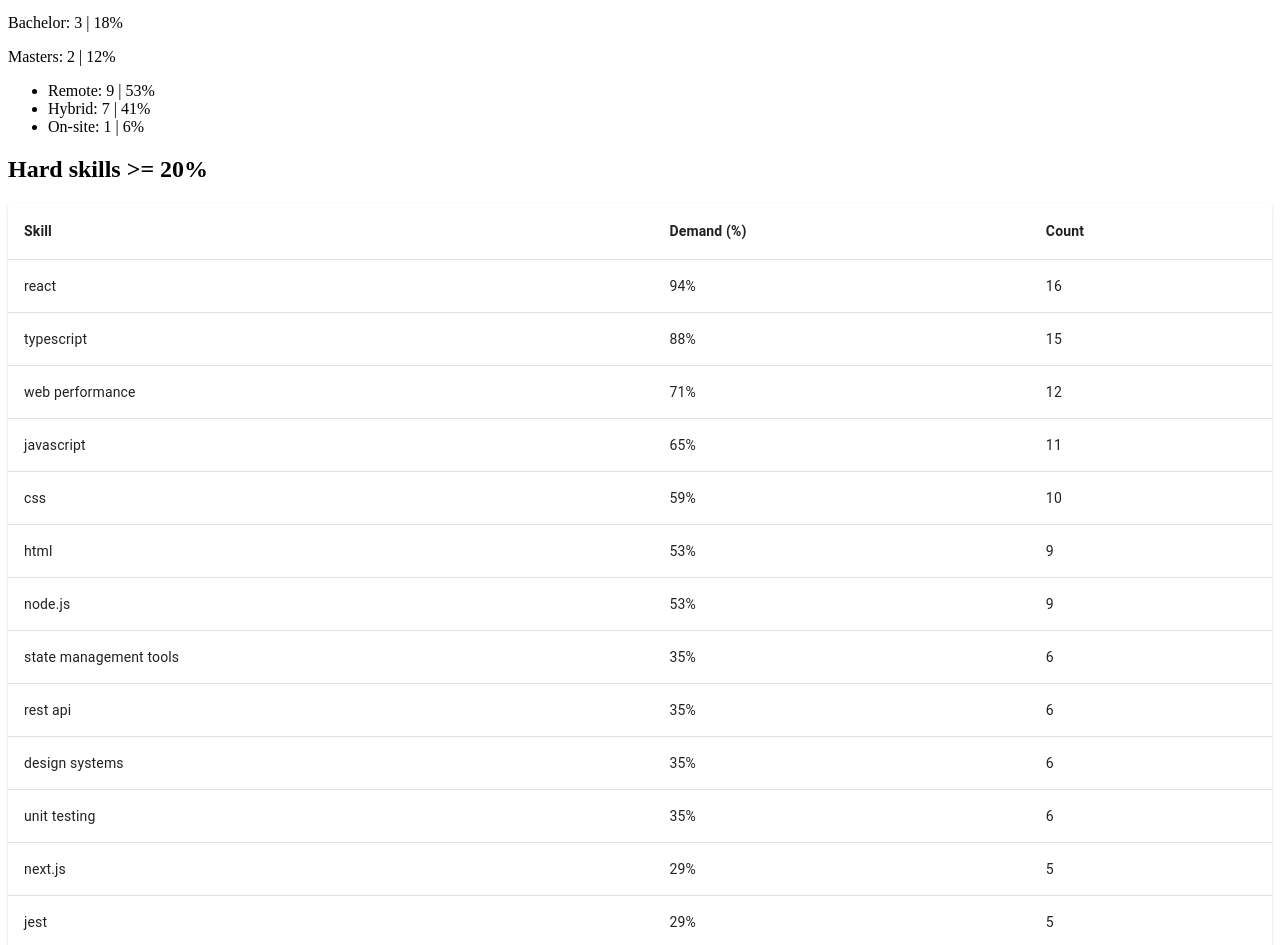
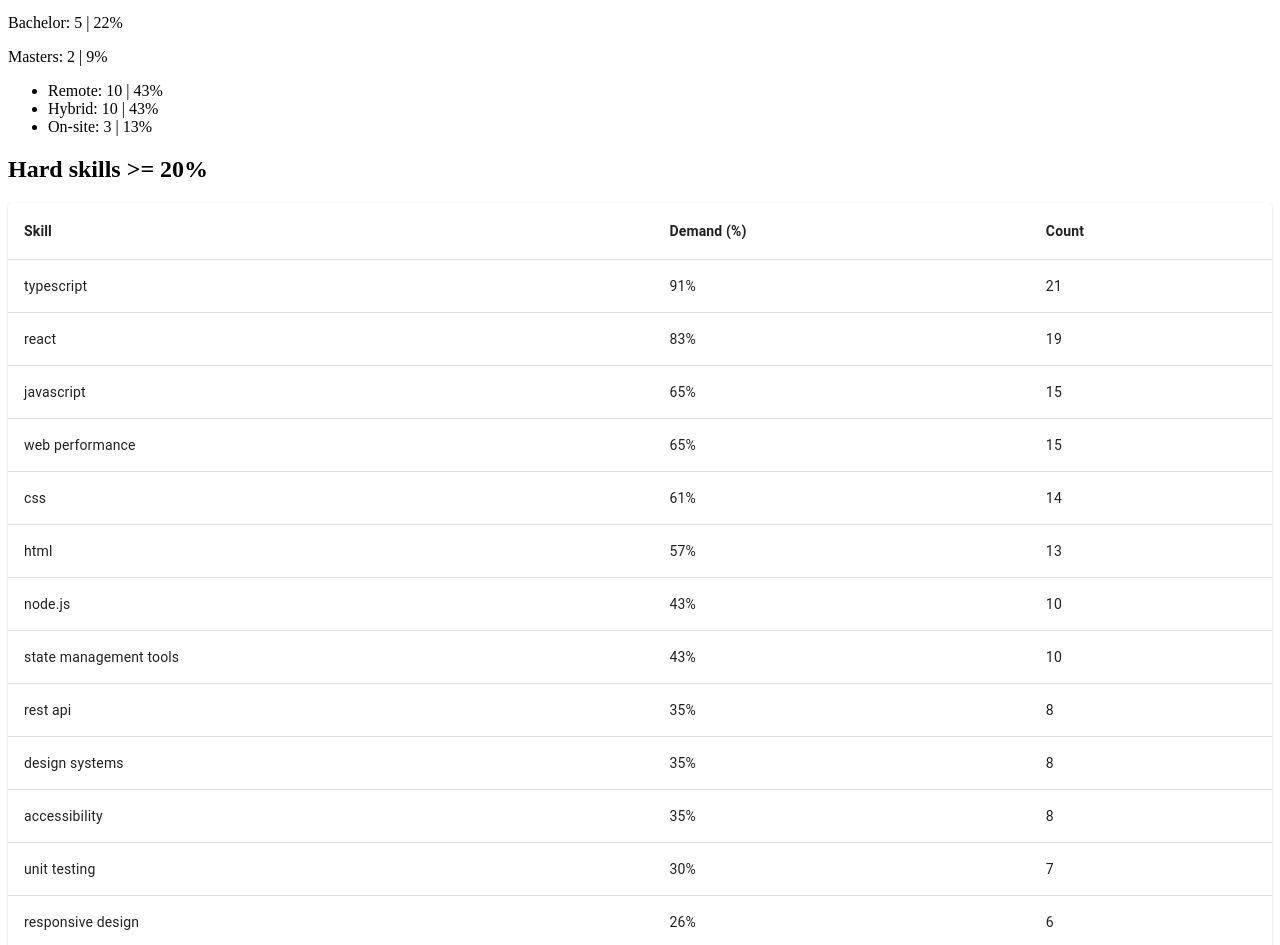
Before and after one commit to dmitrisanzharov/job-skills-app, a React (Create React App) app: page / in a window 1280 px wide. Shown: the part 247-1192 px from the top of the page. Built offline with nearby package versions, Linux system fonts and the light colour scheme.

Commit message:
very fast omg

```diff
--- /dev/null
+++ b/src/consts/globalVars.ts
@@ -0,0 +1 @@
+export const skillMinPercentageToFilter: number = 0.15;
--- a/src/consts/seniorFrontEndSkills.ts
+++ b/src/consts/seniorFrontEndSkills.ts
@@ -2,7 +2,7 @@ import { HardAndSoftSkillsArray } from '../helpers/mainDbIteration';
 
 export const seniorFrontEndSkills: HardAndSoftSkillsArray = [
     { mainName: 'typescript', count: 0, subNames: ['TypeScript', 'typescript', 'typescript.js', 'type script'] },
-    { mainName: 'html', count: 0, subNames: ['html', 'html5'] },
+    { mainName: 'html', count: 0, subNames: ['html', 'html5', 'Semantic HTML'] },
     { mainName: 'css', count: 0, subNames: ['css', 'css3'] },
     { mainName: 'react', count: 0, subNames: ['react', 'react.js', 'reactjs', 'react js'] },
     { mainName: 'angular', count: 0, subNames: ['angular', 'angular.js', 'angularjs', 'angular js'] },
@@ -25,7 +25,8 @@ export const seniorFrontEndSkills: HardAndSoftSkillsArray = [
             'State management',
             'State management for loading/skeleton/error',
             'State management systems',
-            'State management libraries'
+            'State management libraries',
+            'State management patterns'
         ]
     },
     {
@@ -38,10 +39,14 @@ export const seniorFrontEndSkills: HardAndSoftSkillsArray = [
     { mainName: 'subscription management', count: 0, subNames: ['subscription management'] },
     { mainName: 'access auditing', count: 0, subNames: ['access auditing'] },
     { mainName: 'fintech knowledge', count: 0, subNames: ['fintech knowledge'] },
-    { mainName: 'javascript', count: 0, subNames: ['javascript', 'JavaScript (ES6+)', 'JavaScript/ES6+'] },
+    {
+        mainName: 'javascript',
+        count: 0,
+        subNames: ['javascript', 'JavaScript (ES6+)', 'JavaScript/ES6+', 'modern JavaScript']
+    },
     { mainName: 'next.js', count: 0, subNames: ['next.js'] },
     { mainName: 'rest api', count: 0, subNames: ['rest apis', 'rest api', 'RESTful APIs'] },
-    { mainName: 'responsive design', count: 0, subNames: ['responsive design'] },
+    { mainName: 'responsive design', count: 0, subNames: ['responsive design', 'Responsive layout'] },
     {
         mainName: 'mobile first',
         count: 0,
@@ -69,7 +74,8 @@ export const seniorFrontEndSkills: HardAndSoftSkillsArray = [
             'scrum',
             'agile / scrum',
             'Agile workflow',
-            'agile teamwork'
+            'agile teamwork',
+            'Agile Project Management tools'
         ]
     },
     { mainName: 'playwright', count: 0, subNames: ['playwright'] },
@@ -86,14 +92,16 @@ export const seniorFrontEndSkills: HardAndSoftSkillsArray = [
             'webpagetest',
             'Web performance optimization',
             'Frontend performance optimization',
-            'Performance optimisation'
+            'Performance optimisation',
+            'Runtime performance optimization',
+            'runtime performance'
         ]
     },
     { mainName: 'styled components', count: 0, subNames: ['styled components'] },
     { mainName: 'storybook', count: 0, subNames: ['storybook'] },
     { mainName: 'monorepos', count: 0, subNames: ['monorepos'] },
-    { mainName: 'design systems', count: 0, subNames: ['design systems'] },
-    { mainName: 'accessibility', count: 0, subNames: ['accessibility', 'WCAG accessibility'] },
+    { mainName: 'design systems', count: 0, subNames: ['design systems', 'design system'] },
+    { mainName: 'accessibility', count: 0, subNames: ['accessibility', 'WCAG accessibility', 'Accessibility (WCAG)'] },
     { mainName: 'design patterns', count: 0, subNames: ['design patterns'] },
     { mainName: 'testing', count: 0, subNames: ['testing'] },
     { mainName: 'frontend architecture', count: 0, subNames: ['frontend architecture', 'client-side architecture'] },
@@ -103,14 +111,21 @@ export const seniorFrontEndSkills: HardAndSoftSkillsArray = [
     {
         mainName: 'ui/ux',
         count: 0,
-        subNames: ['ui/ux', 'UX best practices', 'UI/UX design', 'UX understanding', 'UI/UX implementation']
+        subNames: [
+            'ui/ux',
+            'UX best practices',
+            'UI/UX design',
+            'UX understanding',
+            'UI/UX implementation',
+            'UI/UX best practices'
+        ]
     },
     { mainName: 'no designer', count: 0, subNames: ['no designer', 'ui/ux design without ux support'] },
     { mainName: 'data-heavy interfaces', count: 0, subNames: ['data-heavy interfaces'] },
     { mainName: 'flutterflow', count: 0, subNames: ['flutterflow'] },
     { mainName: 'streamlit', count: 0, subNames: ['streamlit'] },
     { mainName: 'svelte', count: 0, subNames: ['svelte', 'sveltekit'] },
-    { mainName: 'component libraries', count: 0, subNames: ['component libraries'] },
+    { mainName: 'component libraries', count: 0, subNames: ['component libraries', 'component library'] },
     { mainName: 'theming', count: 0, subNames: ['tokens and theming', 'tokens', 'theming'] },
     { mainName: 'figma', count: 0, subNames: ['figma', 'Figma to production UI'] },
     { mainName: 'animations', count: 0, subNames: ['animations'] },
@@ -162,9 +177,9 @@ export const seniorFrontEndSkills: HardAndSoftSkillsArray = [
     { mainName: 'sass', count: 0, subNames: ['sass'] },
     { mainName: 'relational databases', count: 0, subNames: ['relational databases'] },
     { mainName: 'nosql databases', count: 0, subNames: ['nosql databases'] },
-    { mainName: 'aws', count: 0, subNames: ['aws'] },
+    { mainName: 'aws', count: 0, subNames: ['aws', 'AWS cloud services', 'AWS/cloud technologies'] },
     { mainName: 'linux', count: 0, subNames: ['linux'] },
-    { mainName: 'vite', count: 0, subNames: ['vite'] },
+    { mainName: 'vite', count: 0, subNames: ['vite'], meta: 'Webpack clone' },
     { mainName: 'xstate', count: 0, subNames: ['xstate'] },
     { mainName: 'wagmi', count: 0, subNames: ['wagmi'] },
     { mainName: 'react native', count: 0, subNames: ['react native'] },
@@ -199,7 +214,18 @@ export const seniorFrontEndSkills: HardAndSoftSkillsArray = [
     { mainName: 'backend databases', count: 0, subNames: ['backend databases'] },
     { mainName: 'modular component design', count: 0, subNames: ['modular component design'] },
     { mainName: 'localization', count: 0, subNames: ['localization'] },
-    { mainName: 'build tooling', count: 0, subNames: ['build tooling'] },
+    {
+        mainName: 'build tools',
+        count: 0,
+        subNames: [
+            'build tooling',
+            'Front-end build tools',
+            'build tooling',
+            'Frontend build tools',
+            'Modern build tools'
+        ],
+        meta: 'this refers to WebPack... e.g. of post in Amazon AWS -> Modern build tools (Webpack, Vite, or similar)'
+    },
     { mainName: 'observability', count: 0, subNames: ['observability'] },
     { mainName: 'code review', count: 0, subNames: ['code review', 'code reviews'] },
     { mainName: 'design documentation', count: 0, subNames: ['design documentation'] },
@@ -259,7 +285,7 @@ export const seniorFrontEndSkills: HardAndSoftSkillsArray = [
     { mainName: 'eslint', count: 0, subNames: ['eslint'] },
     { mainName: 'prettier', count: 0, subNames: ['prettier'] },
     { mainName: 'micro frontend applications', count: 0, subNames: ['micro frontend applications'] },
-    { mainName: 'angular 2', count: 0, subNames: ['angular 2', 'angular 2+', 'Angular 15'] },
+    { mainName: 'angular 2', count: 0, subNames: ['angular 2', 'angular 2+', 'Angular 15', 'Angular (13+)'] },
     { mainName: 'web development', count: 0, subNames: ['web development'] },
     { mainName: 'testing frameworks', count: 0, subNames: ['testing frameworks'] },
     { mainName: 'test runner frameworks', count: 0, subNames: ['test runner frameworks'] },
@@ -275,7 +301,7 @@ export const seniorFrontEndSkills: HardAndSoftSkillsArray = [
     { mainName: 'modern frameworks', count: 0, subNames: ['modern frameworks'] },
     { mainName: 'api development', count: 0, subNames: ['api development'] },
     { mainName: 'backend api layer experience', count: 0, subNames: ['backend api layer experience'] },
-    { mainName: 'sql', count: 0, subNames: ['sql'] },
+    { mainName: 'sql', count: 0, subNames: ['sql', 'SQL querying tools'] },
     { mainName: 'data-driven query languages', count: 0, subNames: ['data-driven query languages'] },
     { mainName: 'cloud services ui development', count: 0, subNames: ['cloud services ui development'] },
     { mainName: 'golang', count: 0, subNames: ['golang'] },
@@ -293,6 +319,35 @@ export const seniorFrontEndSkills: HardAndSoftSkillsArray = [
     { mainName: 'joomla', count: 0, subNames: ['joomla'] },
     { mainName: 'drupal', count: 0, subNames: ['drupal'] },
     { mainName: 'cockpit', count: 0, subNames: ['cockpit cms', 'cockpit'], meta: 'its a content management system' },
+    {
+        mainName: 'core web vitals optimization',
+        count: 0,
+        subNames: ['core web vitals optimization', 'Core Web Vitals']
+    },
+    { mainName: 'routing', count: 0, subNames: ['routing'] },
+    { mainName: 'modularization', count: 0, subNames: ['modularization'] },
+    { mainName: 'legacy code refactoring', count: 0, subNames: ['legacy code refactoring'] },
+    { mainName: 'architectural improvements', count: 0, subNames: ['architectural improvements'] },
+    { mainName: 'api collaboration', count: 0, subNames: ['api collaboration'] },
+    { mainName: 'large-scale applications', count: 0, subNames: ['large-scale applications'] },
+    { mainName: 'jasmine', count: 0, subNames: ['jasmine'] },
+    { mainName: 'karma', count: 0, subNames: ['karma'] },
+    { mainName: 'version control', count: 0, subNames: ['version control'] },
+    { mainName: 'refactoring', count: 0, subNames: ['refactoring'] },
+    { mainName: 'shadcn ui components', count: 0, subNames: ['shadcn ui components'] },
+    { mainName: 'tanstack router', count: 0, subNames: ['tanstack router'] },
+    { mainName: 'tanstack libraries', count: 0, subNames: ['tanstack libraries'] },
+    { mainName: 'github', count: 0, subNames: ['github'] },
+    {
+        mainName: 'containerized application development',
+        count: 0,
+        subNames: ['containerized application development']
+    },
+    { mainName: 'automation testing', count: 0, subNames: ['automation testing'] },
+    { mainName: 'ngrx', count: 0, subNames: ['ngrx'] },
+    { mainName: 'rxjs', count: 0, subNames: ['rxjs'] },
+    { mainName: 'cloud technologies', count: 0, subNames: ['cloud technologies'] },
+{ mainName: 'mysql', count: 0, subNames: ['mysql'] },
 
 
     //
--- a/src/databases/seniorFrontEndDb.ts
+++ b/src/databases/seniorFrontEndDb.ts
@@ -782,5 +782,184 @@ export default <JobEntry[]>[
             'Agile teamwork'
         ],
         softSkills: ['Agile teamwork']
+    },
+    {
+        dateCreated: 1764096000000,
+        companyName: 'Refurbed',
+        jobTitle: 'Senior Frontend Engineer - Delivery & Returns',
+        workMode: 'Remote',
+        yearsOfExperience: 6,
+        bachelorDegree: false,
+        mastersDegree: false,
+        hardSkills: [
+            'Vue',
+            'TypeScript',
+            'modern JavaScript',
+            'semantic HTML',
+            'CSS',
+            'responsive layout',
+            'Core Web Vitals',
+            'runtime performance',
+            'accessibility',
+            'state management',
+            'routing',
+            'modularization',
+            'component library',
+            'design system',
+            'legacy code refactoring',
+            'architectural improvements',
+            'API collaboration'
+        ],
+        softSkills: ['communication', 'mentorship', 'collaboration']
+    },
+    {
+        dateCreated: 1764096000000,
+        companyName: 'Confidential UAE Startup',
+        jobTitle: 'Senior Frontend Engineer',
+        workMode: 'On-site',
+        yearsOfExperience: 6,
+        bachelorDegree: false,
+        mastersDegree: false,
+        hardSkills: ['React.js', 'TypeScript', 'testing', 'large-scale applications'],
+        softSkills: ['communication', 'confidence', 'collaboration']
+    },
+    {
+        dateCreated: 1764096000000,
+        companyName: 'Flywheel',
+        jobTitle: 'Senior Frontend Engineer - Delivery & Returns',
+        workMode: 'Hybrid',
+        yearsOfExperience: 8,
+        bachelorDegree: true,
+        mastersDegree: false,
+        hardSkills: [
+            'Angular (13+)',
+            'TypeScript',
+            'JavaScript (ES6+)',
+            'State management libraries',
+            'HTML5',
+            'CSS3',
+            'SASS',
+            'RESTful APIs',
+            'Responsive design',
+            'UI/UX best practices',
+            'Accessibility (WCAG)',
+            'Front-end build tools',
+            'Testing frameworks',
+            'Jasmine',
+            'Karma',
+            'Cypress',
+            'CI/CD pipelines',
+            'Agile Project Management tools',
+            'Jira',
+            'Git',
+            'Version control',
+            'Design systems',
+            'Refactoring',
+            'Performance optimization'
+        ],
+        softSkills: [
+            'Communication',
+            'Collaboration',
+            'Analytical thinking',
+            'Problem-solving',
+            'Mentorship',
+            'Teamwork',
+            'Autonomy'
+        ]
+    },
+    {
+        dateCreated: 1764091820000,
+        companyName: 'Sitecore',
+        jobTitle: 'Senior Frontend Developer',
+        workMode: 'Hybrid',
+        yearsOfExperience: 5,
+        bachelorDegree: true,
+        mastersDegree: false,
+        hardSkills: [
+            'React',
+            'TypeScript',
+            'Shadcn UI components',
+            'Tailwind CSS',
+            'Tanstack Router',
+            'Tanstack libraries',
+            'Vite',
+            'Github',
+            'Frontend build tools',
+            'Code reviews',
+            'Containerized application development',
+            'AWS cloud services',
+            'Automation testing',
+            'Version control'
+        ],
+        softSkills: ['Problem-solving', 'Architectural decision-making', 'Collaboration', 'Leadership', 'Innovation']
+    },
+    {
+        dateCreated: 1764091931000,
+        companyName: 'ClickUp',
+        jobTitle: 'Senior Frontend Engineer',
+        workMode: 'Hybrid',
+        yearsOfExperience: 5,
+        bachelorDegree: false,
+        mastersDegree: false,
+        hardSkills: [
+            'Angular 2+',
+            'JavaScript',
+            'TypeScript',
+            'NgRx',
+            'RxJS',
+            'HTML',
+            'CSS',
+            'Reusable UI components',
+            'State management',
+            'Unit testing',
+            'Integration testing',
+            'Performance optimization',
+            'Cross-browser compatibility',
+            'Accessibility'
+        ],
+        softSkills: [
+            'Problem-solving',
+            'Self-starter',
+            'Operational focus',
+            'Collaboration',
+            'Communication',
+            'Mentorship'
+        ]
+    },
+    {
+        dateCreated: 1764092004000,
+        companyName: 'Amazon Web Services (AWS)',
+        jobTitle: 'Senior Frontend Development Engineer',
+        workMode: 'On-site',
+        yearsOfExperience: 5,
+        bachelorDegree: false,
+        mastersDegree: false,
+        hardSkills: [
+            'HTML',
+            'CSS',
+            'JavaScript',
+            'TypeScript',
+            'Node.js',
+            'React',
+            'State management patterns',
+            'RESTful APIs',
+            'Modern build tools',
+            'Webpack',
+            'Vite',
+            'AWS/cloud technologies',
+            'Relational databases',
+            'MySQL',
+            'SQL querying tools'
+        ],
+        softSkills: [
+            'Mentorship',
+            'Technical leadership',
+            'Problem-solving',
+            'Collaboration',
+            'Communication',
+            'Curiosity',
+            'Explorative mindset',
+            'Attention to detail'
+        ]
     }
 ];
--- a/src/helpers/mainDbIteration.tsx
+++ b/src/helpers/mainDbIteration.tsx
@@ -24,7 +24,7 @@ type FunctionReturn = {
 };
 
 export function mainDbIteration(mainDb: JobEntry[], hardSkillsArr: HardAndSoftSkillsArray): FunctionReturn {
-    console.log("hardSkillsArr: ", hardSkillsArr);
+
     let finalObj: FinalObjType = {
         totalJobEntries: 0,
         avgYearsOfExperience: 0,
--- a/src/pages/SeniorFrontEnd/SeniorFrontEndSkillsUi.tsx
+++ b/src/pages/SeniorFrontEnd/SeniorFrontEndSkillsUi.tsx
@@ -10,6 +10,7 @@ import TableRow from '@mui/material/TableRow';
 import Paper from '@mui/material/Paper';
 //
 import { mainDbIteration } from '../../helpers/mainDbIteration';
+import { skillMinPercentageToFilter } from '../../consts/globalVars';
 
 // skills
 import { seniorFrontEndSkills } from '../../consts/seniorFrontEndSkills';
@@ -26,10 +27,8 @@ function SeniorFrontEndSkills() {
     renderCount.current += 1;
     console.log('render count', renderCount.current);
 
-    console.log('seniorFrontEndSkills:', seniorFrontEndSkills);
-
     const { finalObj, totalJobEntries, avgYears } = mainDbIteration(seniorFrontEndDb, seniorFrontEndSkills);
-    const hardSkillsFinal = finalObj.hardSkills.filter((hs) => hs.count > (totalJobEntries * 0.2)).sort((a, b) => b.count - a.count);
+    const hardSkillsFinal = finalObj.hardSkills.filter((hs) => hs.count > (totalJobEntries * skillMinPercentageToFilter)).sort((a, b) => b.count - a.count);
 
     const testIfWorkModeHasAllEntries = (finalObj.remote + finalObj.hybrid + finalObj.onSite) === totalJobEntries;
 
```
Lines whose indentation alone changed are shown as unchanged.
